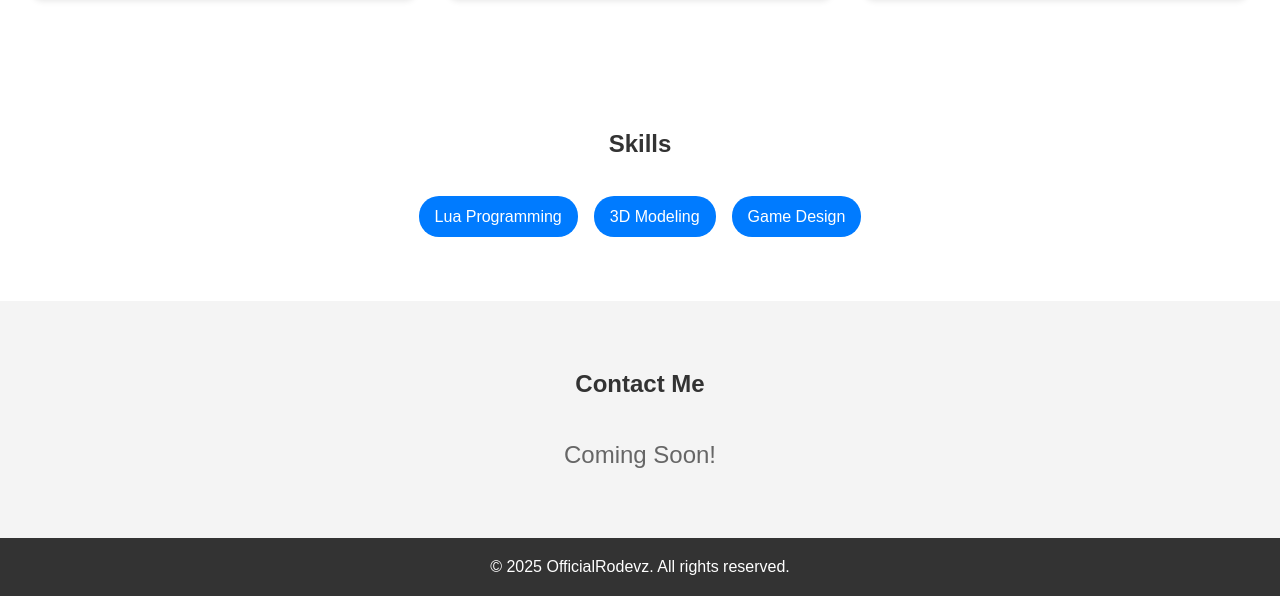
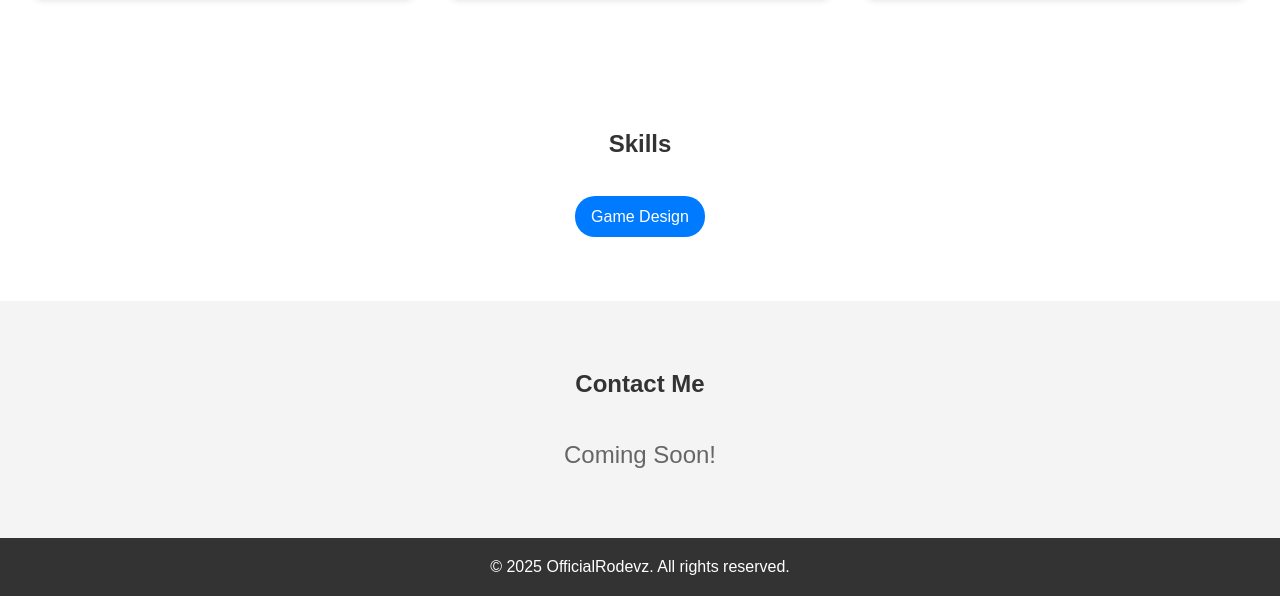
Before and after one commit to officialrodevz/RodevzPortfoV2, a plain HTML site: page index.html in a window 1280 px wide. Shown: the part 1700-2296 px from the top of the page. Drawn offline with nearby package versions, Linux system fonts and the light colour scheme.

Commit message:
Update index.html

```diff
--- a/index.html
+++ b/index.html
@@ -56,8 +56,6 @@
     <section id="skills" class="skills">
         <h2>Skills</h2>
         <div class="skills-container">
-            <div class="skill-item">Lua Programming</div>
-            <div class="skill-item">3D Modeling</div>
             <div class="skill-item">Game Design</div>
             <!-- Add more skills as needed -->
         </div>
```
